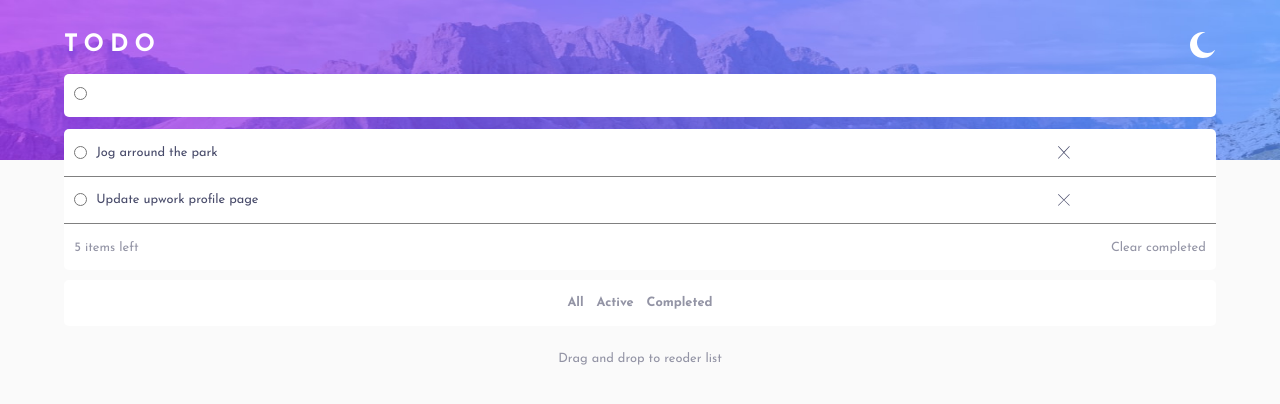
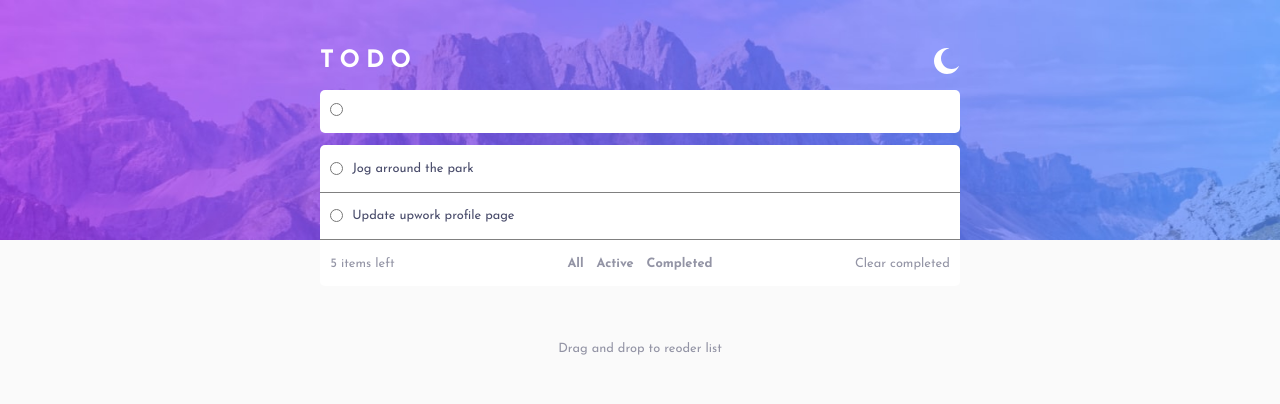
Before and after one commit to musa1992/Todo-App, a plain HTML site: page index.html in a window 1280 px wide. Drawn offline with Linux system fonts and the light colour scheme.

Commit message:
add styles for the desktop view

```diff
--- a/style.css
+++ b/style.css
@@ -80,6 +80,9 @@ img {
     background-color: #fff;
     margin-bottom: 1em;
 }
+#task{
+    padding-inline-start: .7em;
+}
 
 .box {
     background-color: #FFF;
@@ -113,7 +116,7 @@ img {
     border-bottom-left-radius: 5px;
     border-bottom-right-radius: 5px;
     color: hsl(236, 9%, 61%);
-    /* box-shadow: 0px 5px 2.5px  rgba(0,0,0,.1); */
+
 }
 
 .states {
@@ -139,3 +142,35 @@ img {
     width: 12.5px;
     height: 12.5px;
 }
+
+@media (min-width: 880px ){
+   .hero {
+       height: 30vh;
+   }
+
+    .container {
+        max-width: 50%;
+    }
+
+    .todo > p {
+        min-width: 92%;
+    }
+
+    .dlt-btn {
+        visibility: hidden;
+    }
+
+    .todos-footer {
+        position: relative;
+    }
+
+    .states {
+        background-color: transparent;
+        position: relative;
+        top:-55.5px;
+    }
+
+    .order-list {
+        margin-top: 0;
+    }
+}
```
